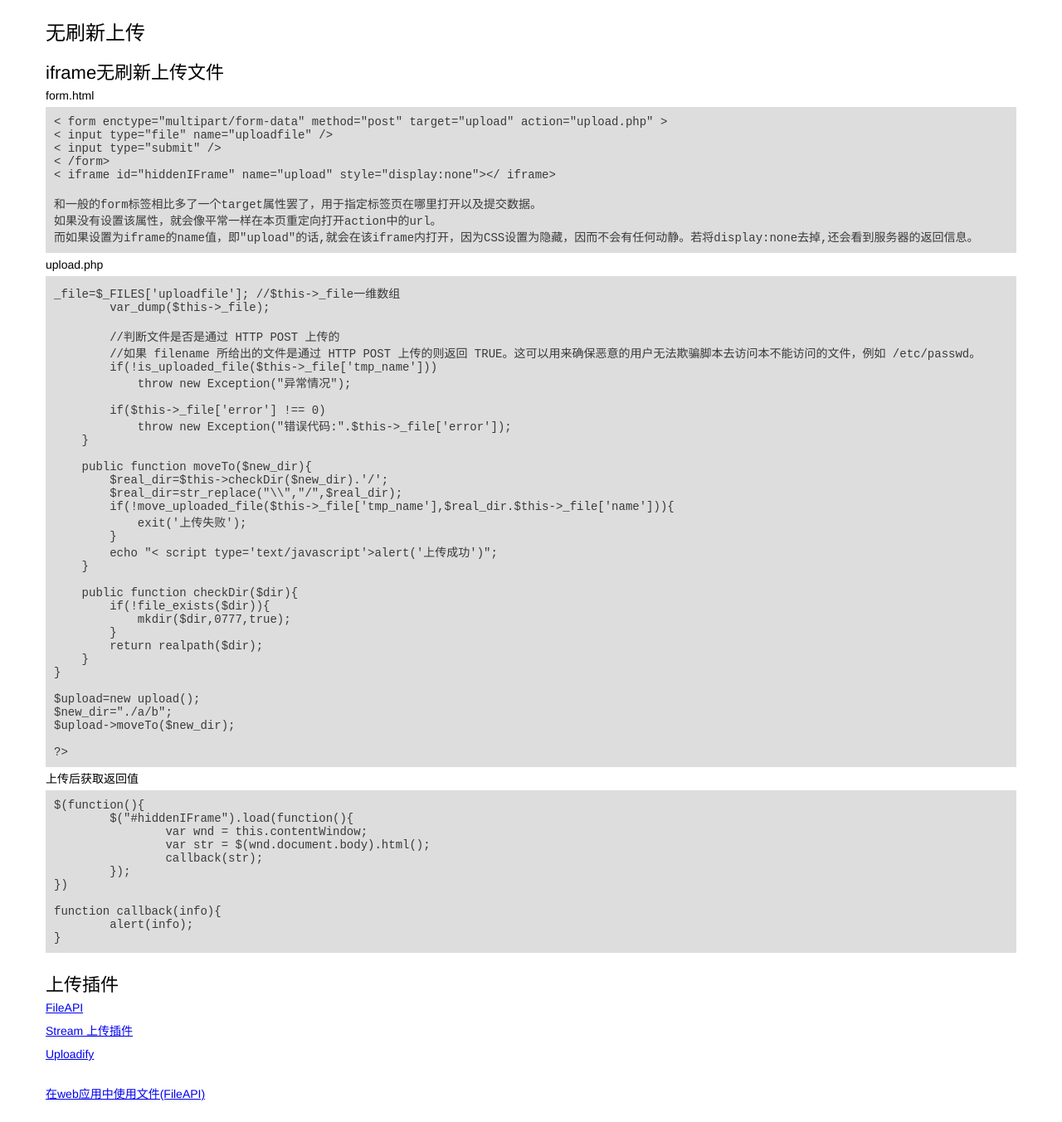
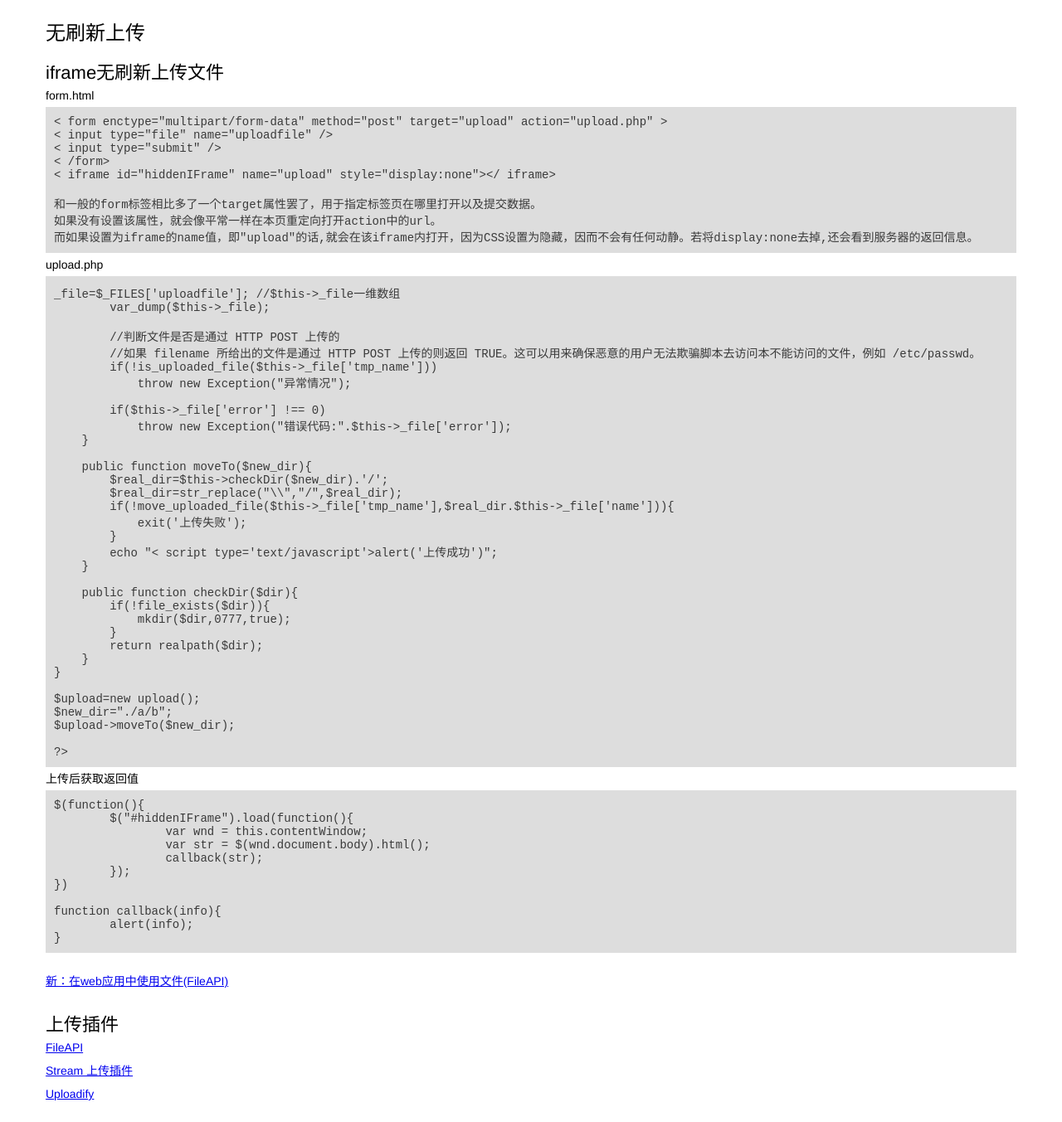
Before and after one commit to luozyiii/blog, a Jekyll site: the page built from _posts/2016-03-08-无刷新上传.md, in a window 1280 px wide. Shown: the whole page at 83% size. Built offline with Jekyll 4.4.1, drawn with Linux system fonts in a browser that asks for light colours.

Commit message:
无刷新上传

```diff
--- a/_posts/2016-03-08-无刷新上传.md
+++ b/_posts/2016-03-08-无刷新上传.md
@@ -88,14 +88,14 @@ function callback(info){
 }
 </pre>
 	</div>
+  <div class="m-list">
+    <p><a href="//developer.mozilla.org/zh-CN/docs/Using_files_from_web_applications" title="">新：在web应用中使用文件(FileAPI)</a></p>
+  </div>
 	<div class="m-list">
 		<h2>上传插件</h2>
 		<p><a href="//github.com/mailru/FileAPI" title="">FileAPI</a></p>
 		<p><a href="//www.twinkling.cn/" title="">Stream 上传插件</a></p>
 		<p><a href="//www.uploadify.com/" title="">Uploadify</a></p>
 	</div>
-	<div class="m-list">
-		<p><a href="//developer.mozilla.org/zh-CN/docs/Using_files_from_web_applications" title="">在web应用中使用文件(FileAPI)</a></p>
-	</div>
 
 </section>
```
